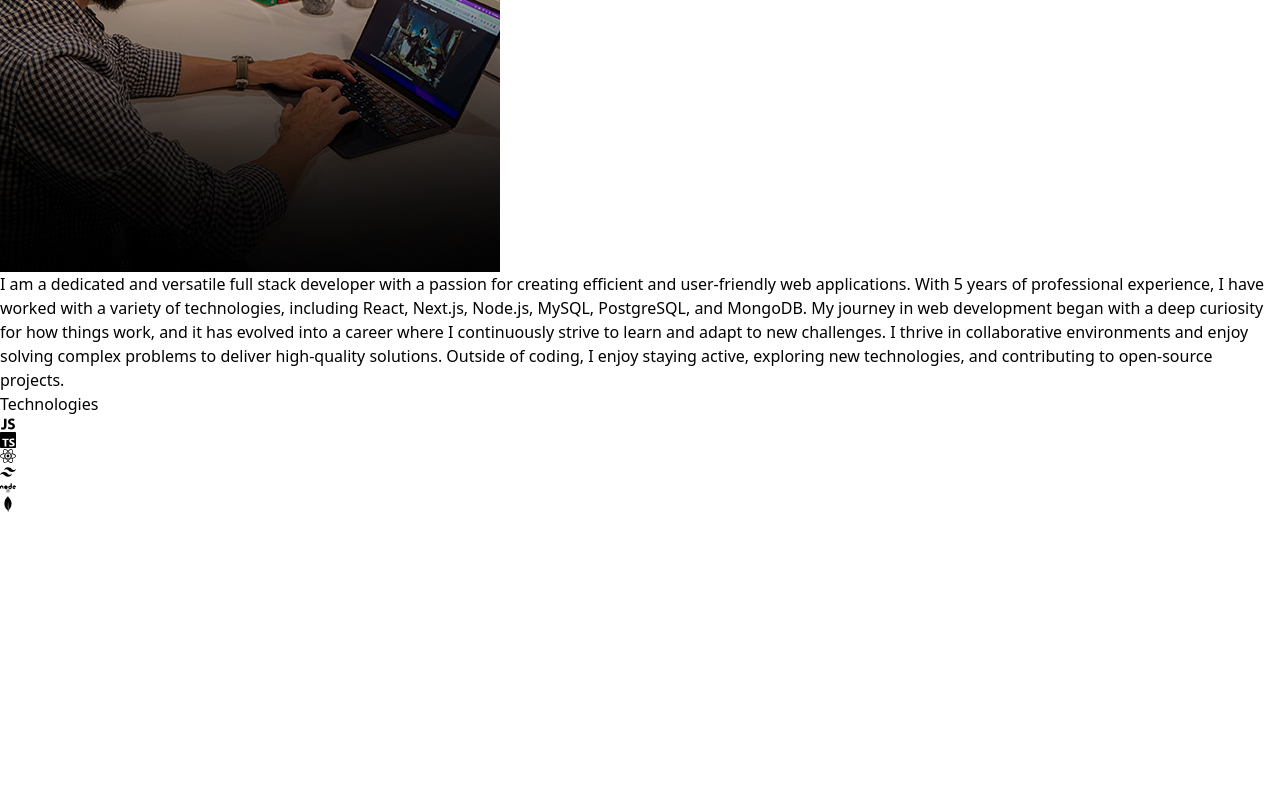
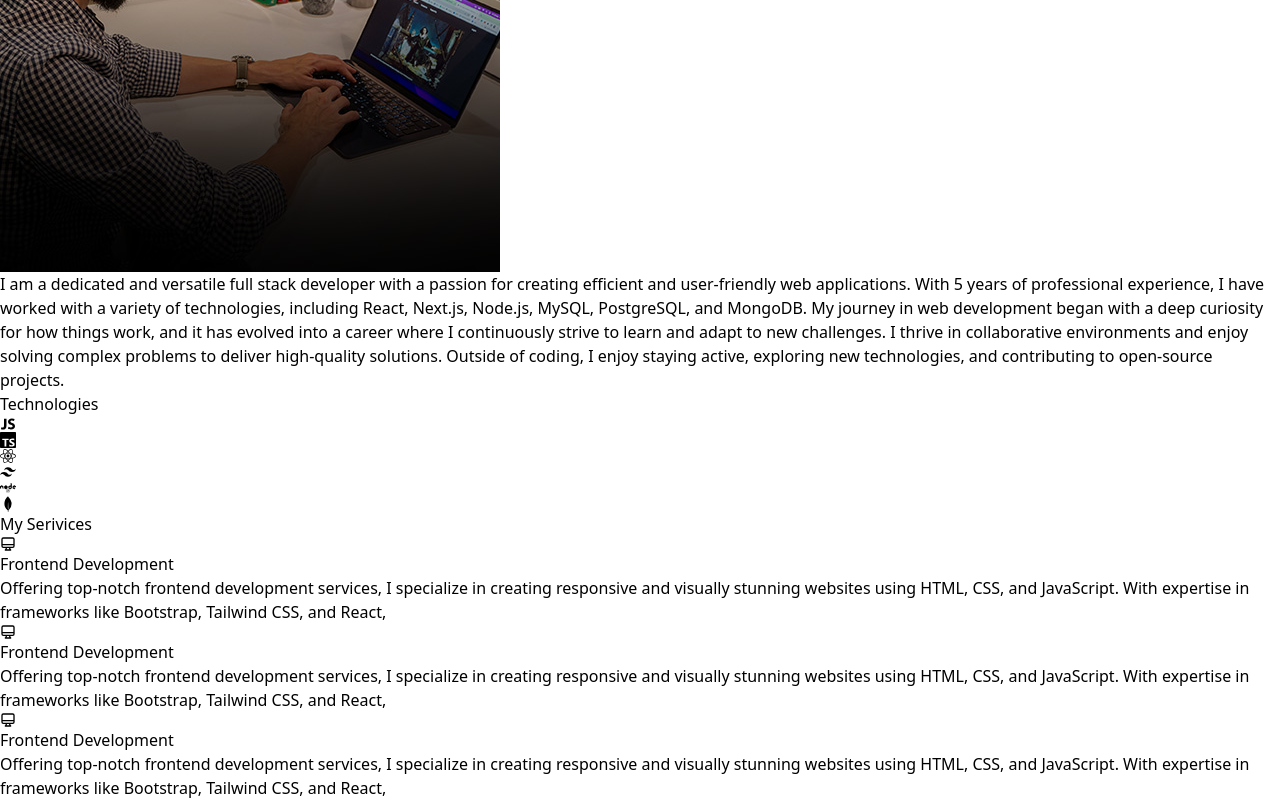
Before and after one commit to Mohdlateef/myportfolio, a React (Vite) app: page / in a window 1280 px wide. Shown: the part 944-1744 px from the top of the page. Before the commit the page ends 1456 px from the top, so only its background shows below. Built offline with nearby package versions, Linux system fonts and the light colour scheme.

Commit message:
my service start

```diff
--- a/src/App.tsx
+++ b/src/App.tsx
@@ -1,5 +1,6 @@
 import About from './components/About';
 import Hero from './components/Hero';
+import MyServices from './components/MyServices';
 import Navbar from './components/Navbar';
 import Technologies from './components/Technologies';
 function App() {
@@ -17,6 +18,7 @@ function App() {
         <Hero />
         <About />
         <Technologies />
+        <MyServices />
       </div>
     </div>
   )
--- /dev/null
+++ b/src/components/MyServices.tsx
@@ -0,0 +1,37 @@
+import { HiOutlineDesktopComputer } from "react-icons/hi";
+import { My_services } from "../constants"
+
+export default function MyServices() {
+    return (
+        <div className="border-b border-neutral-900 pb-4 lg:mb-35">
+            <h2 className="my-20 text-center text-4xl">My Serivices </h2>
+            <div>
+                <div className="flex justify-between items-center flex-wrap">
+                    <div className="flex flex-col justify-center tracking-tight items-center p-2  rounded-lg lg:w-1/4 gap-1 shadow-md shadow-gray-700">
+                        <HiOutlineDesktopComputer className="text-white text-7xl my-5" />
+
+
+                        <h3 className="text-white text-xl font-bold">Frontend Development</h3>
+                        <p className="text-white">{My_services}</p>
+
+                    </div>
+                    <div className="flex flex-col justify-center tracking-tight items-center  p-2  rounded-lg lg:w-1/4 gap-1 shadow-md shadow-gray-700">
+                        <HiOutlineDesktopComputer className="text-white text-7xl my-5" />
+
+
+                        <h3 className="text-white text-xl font-bold">Frontend Development</h3>
+                        <p className="text-white">{My_services}</p>
+
+                    </div><div className="flex flex-col justify-center tracking-tight items-center p-2  rounded-lg lg:w-1/4 gap-1 shadow-md shadow-gray-700">
+                        <HiOutlineDesktopComputer className="text-white text-7xl my-5" />
+
+
+                        <h3 className="text-white text-xl font-bold">Frontend Development</h3>
+                        <p className="text-white">{My_services}</p>
+
+                    </div>
+                </div>
+            </div>
+        </div>
+    )
+}
--- a/src/constants/index.js
+++ b/src/constants/index.js
@@ -7,6 +7,7 @@ export const HERO_CONTENT = `I am a passionate full stack developer with a knack
 
 export const ABOUT_TEXT = `I am a dedicated and versatile full stack developer with a passion for creating efficient and user-friendly web applications. With 5 years of professional experience, I have worked with a variety of technologies, including React, Next.js, Node.js, MySQL, PostgreSQL, and MongoDB. My journey in web development began with a deep curiosity for how things work, and it has evolved into a career where I continuously strive to learn and adapt to new challenges. I thrive in collaborative environments and enjoy solving complex problems to deliver high-quality solutions. Outside of coding, I enjoy staying active, exploring new technologies, and contributing to open-source projects.`;
 
+export const My_services = 'Offering top-notch frontend development services, I specialize in creating responsive and visually stunning websites using HTML, CSS, and JavaScript. With expertise in frameworks like Bootstrap, Tailwind CSS, and React,'
 export const EXPERIENCES = [
   {
     year: "2023 - Present",
```
